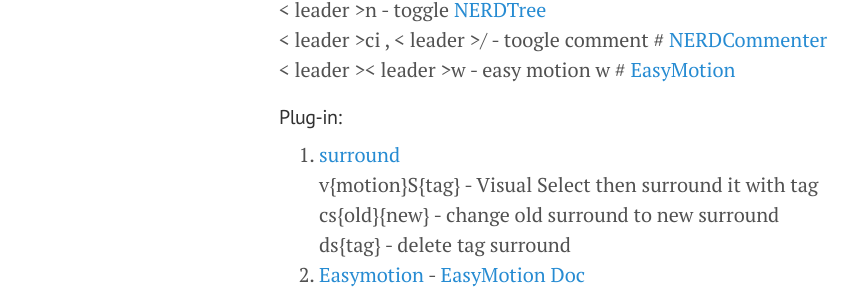
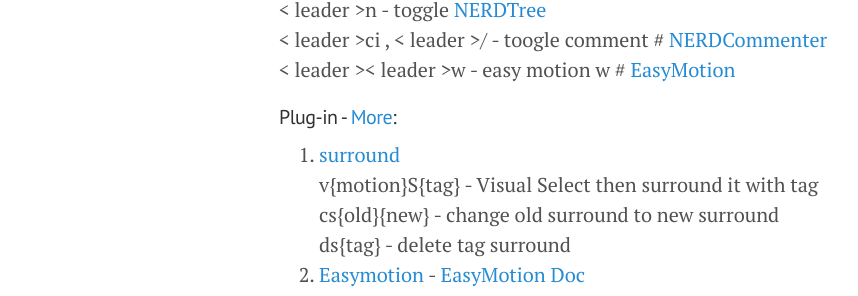
Before and after one commit to ibotdotout/ibotdotout.github.io, a Jekyll site: the page built from _posts/2014-06-09-vim.md, in a window 1280 px wide and 900 px high, scrolled down 5033 px. Shown: the part 156-452 px from the top of the window, without its empty margins (1-859 px from the left). Built offline with Jekyll 4.4.1, drawn with Linux system fonts in a browser that asks for light colours; Markdown is read by kramdown in place of the engine named in the settings.

Commit message:
Update 2014-06-09-vim.md

```diff
--- a/_posts/2014-06-09-vim.md
+++ b/_posts/2014-06-09-vim.md
@@ -199,7 +199,7 @@ $ brew install vim
 < leader >< leader >w - easy motion w # [EasyMotion](https://github.com/Lokaltog/vim-easymotion)
 
 
-#### Plug-in:
+#### Plug-in - [More](http://vimawesome.com):
 1. [surround](https://github.com/tpope/vim-surround)
   v{motion}S{tag} - Visual Select then surround it with tag
   cs{old}{new} - change old surround to new surround
```
